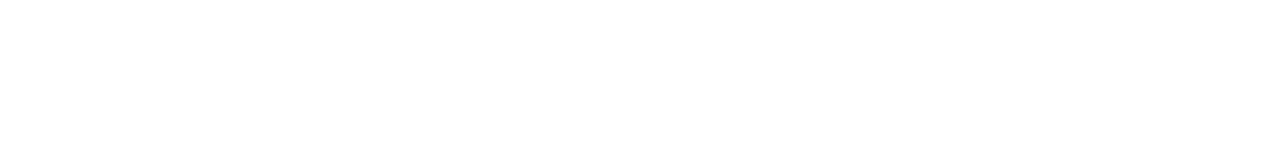
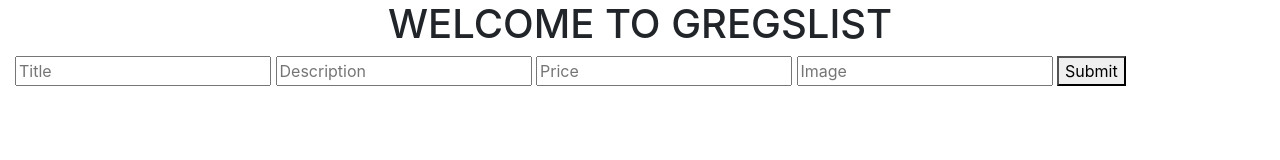
Before and after one commit to CalebSherfick/gregs-list, a plain HTML site: page index.html in a window 1280 px wide. Drawn offline with nearby package versions, Linux system fonts and the light colour scheme.

Commit message:
Finished linking and coding all for houses

```diff
--- a/app/main.js
+++ b/app/main.js
@@ -0,0 +1,12 @@
+import HouseController from "./components/houseController.js";
+
+
+
+
+class App {
+  constructor() {
+    this.controllers = {
+      houseController: new HouseController()
+    }
+  }
+}
--- a/index.html
+++ b/index.html
@@ -8,10 +8,29 @@
   <link rel="stylesheet" href="https://stackpath.bootstrapcdn.com/bootstrap/4.3.1/css/bootstrap.min.css"
     integrity="sha384-ggOyR0iXCbMQv3Xipma34MD+dH/1fQ784/j6cY/iJTQUOhcWr7x9JvoRxT2MZw1T" crossorigin="anonymous">
   <link rel="stylesheet" href="assets/style.css">
-  <title>Greg's List</title>
+  <title>Gregslist</title>
 </head>
 
 <body>
+  <section class="container-fluid">
+    <header class="row">
+      <div class="col text-center">
+        <h1>WELCOME TO GREGSLIST</h1>
+      </div>
+    </header>
+    <section>
+      <form onsubmit="app.controllers.houseController.addHouse(event)">
+        <input type="text" name="title" placeholder="Title" required>
+        <input type="text" name="description" placeholder="Description" required>
+        <input type="number" name="price" placeholder="Price" required>
+        <input type="url" name="img" placeholder="Image" required>
+        <button type="submit">Submit</button>
+      </form>
+    </section>
+    <main class="row" id="available-houses">
+
+    </main>
+  </section>
 
 
 
```
